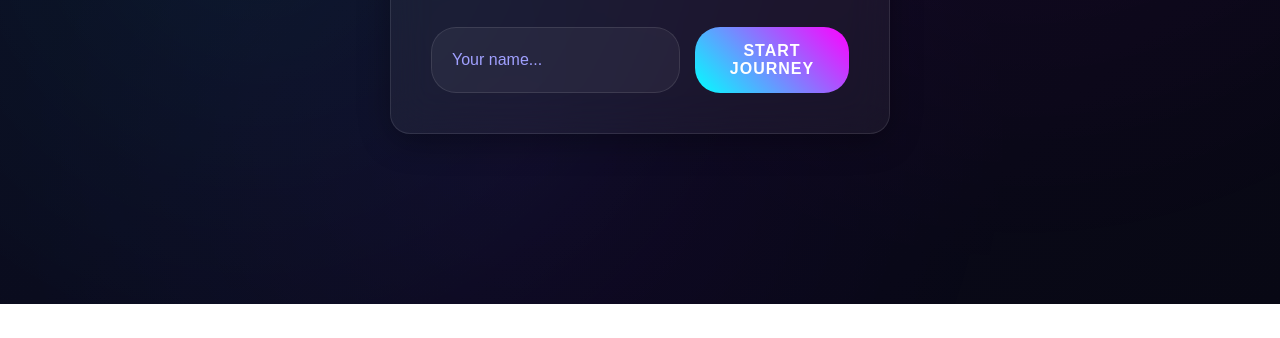
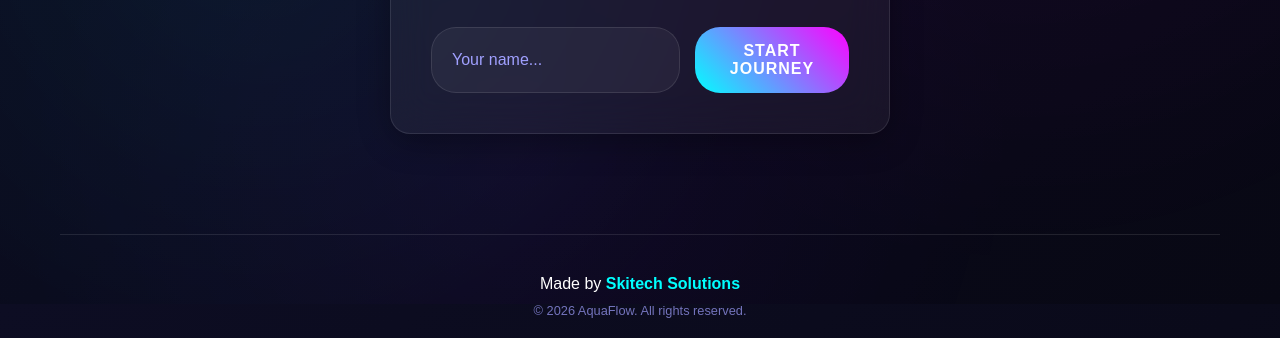
Before and after one commit to Dev-Skylarker/Hydration-reminder-web, a plain HTML site: page index.html in a window 1280 px wide. Shown: the part 496-834 px from the top of the page. Before the commit the page ends 800 px from the top, so only its background shows below. Drawn offline with Linux system fonts and the light colour scheme.

Commit message:
Added dev link

```diff
--- a/index.html
+++ b/index.html
@@ -275,6 +275,14 @@
                 </div>
             </div>
         </div>
+
+        <!-- Footer Section -->
+        <footer class="app-footer">
+            <div class="footer-content">
+                <p>Made by <a href="https://www.skitechsolutions.co.ke" target="_blank" class="footer-link">Skitech Solutions</a></p>
+                <p class="copyright">&copy; 2026 AquaFlow. All rights reserved.</p>
+            </div>
+        </footer>
     </div>
 
     <script src="script.js"></script>
--- a/style.css
+++ b/style.css
@@ -1202,6 +1202,38 @@ input:focus {
     outline-offset: 2px;
 }
 
+/* Footer Styling */
+.app-footer {
+    padding: 40px 0 20px;
+    text-align: center;
+    border-top: 1px solid var(--glass-border);
+    margin-top: 50px;
+}
+
+.footer-content {
+    display: flex;
+    flex-direction: column;
+    gap: 10px;
+}
+
+.footer-link {
+    color: var(--primary-cyan);
+    text-decoration: none;
+    font-weight: bold;
+    transition: all 0.3s ease;
+}
+
+.footer-link:hover {
+    color: var(--primary-magenta);
+    text-shadow: 0 0 10px rgba(255, 0, 255, 0.5);
+}
+
+.copyright {
+    font-size: 0.8rem;
+    color: var(--text-secondary);
+    opacity: 0.7;
+}
+
 /* Reduced motion preferences */
 @media (prefers-reduced-motion: reduce) {
     *,
```
